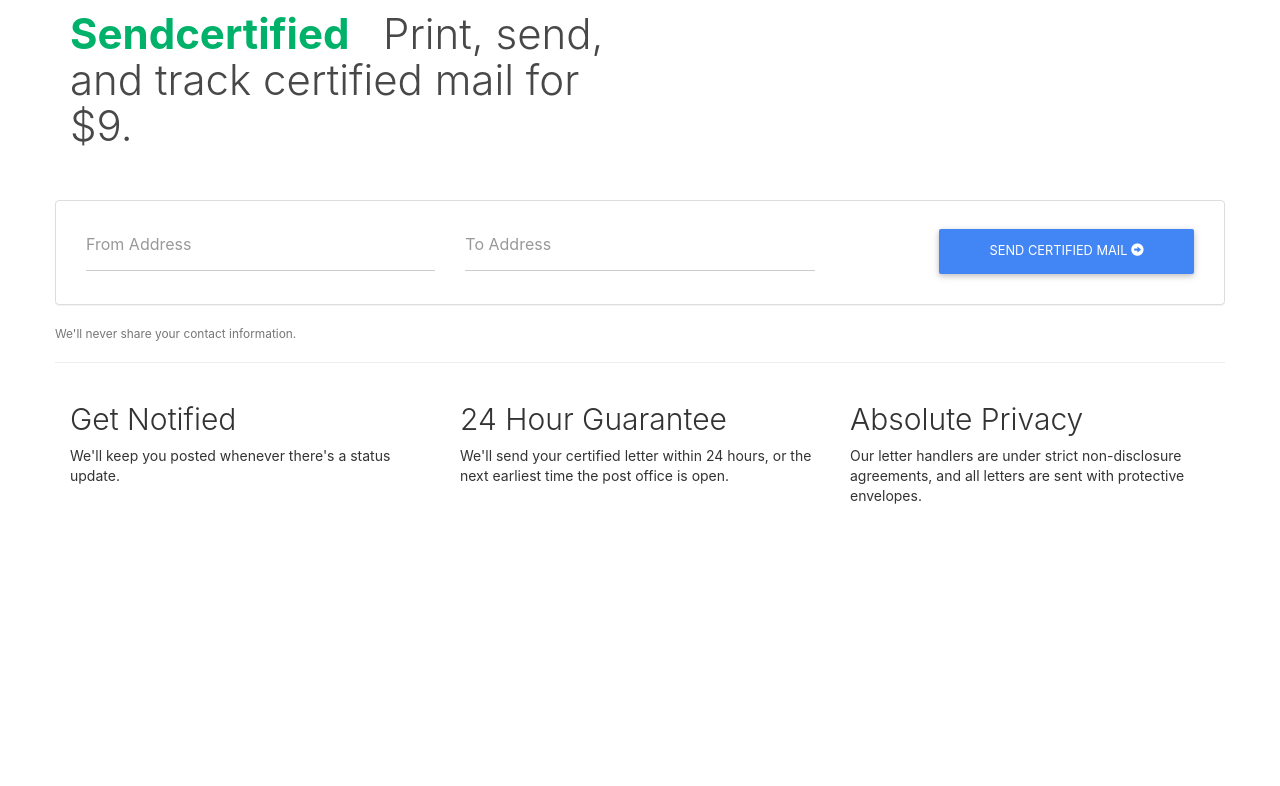
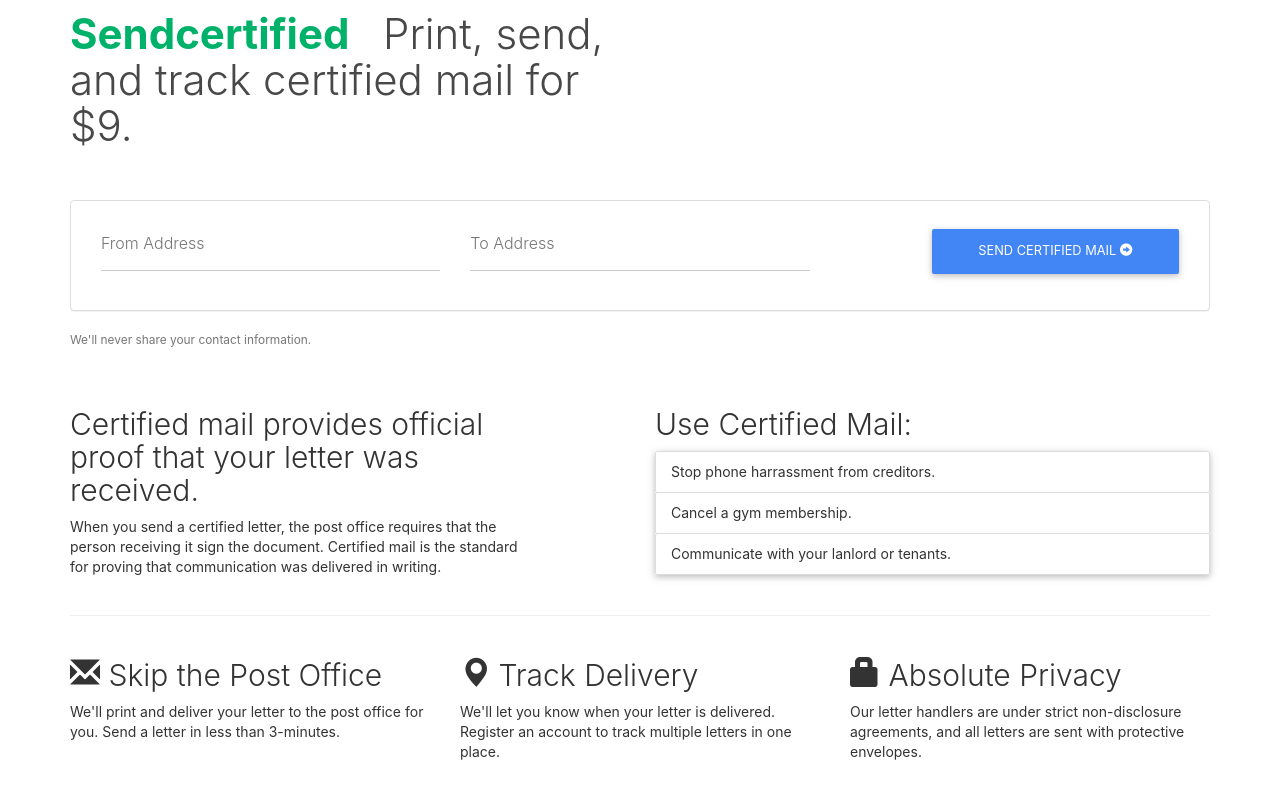
Before and after one commit to cweems/sendcertified, a Django app: page / in a window 1280 px wide. Shown: the part 199-985 px from the top of the page. Before the commit the page ends 703 px from the top, so only its background shows below. Run offline with Django 3.2, Linux system fonts and the light colour scheme; some libraries are stand-ins or nearby versions.

Commit message:
Home page text, fix tinymce session data

```diff
--- a/sendcertified/main/static/main/css/style.css
+++ b/sendcertified/main/static/main/css/style.css
@@ -86,3 +86,7 @@ label {
 .StripeElement--webkit-autofill {
   background-color: #fefde5 !important;
 }
+
+.mce-branding-powered-by {
+  display: none;
+}
--- a/sendcertified/main/static/main/js/script.js
+++ b/sendcertified/main/static/main/js/script.js
@@ -11,18 +11,25 @@ var componentForm = {
 function initAutocomplete() {
   // Create the autocomplete object, restricting the search to geographical
   // location types.
+  $('#from-field').focus(function(){
+    if(autocompleteFrom === undefined){
+      console.log('not defined');
       autocompleteFrom = new google.maps.places.Autocomplete(
         /** @type {!HTMLInputElement} */(document.getElementById('from-field')),
         {types: ['geocode']});
+        autocompleteFrom.addListener('place_changed', fillInFromAddress);
+    }
+  })
 
+  $('#to-field').focus(function(){
+    if(autocompleteTo === undefined){
       autocompleteTo = new google.maps.places.Autocomplete(
         /** @type {!HTMLInputElement} */(document.getElementById('to-field')),
         {types: ['geocode']});
 
-  // When the user selects an address from the dropdown, populate the address
-  // fields in the form.
-  autocompleteFrom.addListener('place_changed', fillInFromAddress);
         autocompleteTo.addListener('place_changed', fillInToAddress);
+    }
+  })
 }
 
 function fillInFromAddress() {
--- /dev/null
+++ b/sendcertified/main/templates/homepage/features.html
@@ -0,0 +1,15 @@
+<div class="col-md-12">
+  <hr>
+</div>
+<div class="col-md-4">
+  <h2><span class="glyphicon glyphicon-envelope" aria-hidden="true"></span> Skip the Post Office</h2>
+  <p>We'll print and deliver your letter to the post office for you. Send a letter in less than 3-minutes.</p>
+</div>
+<div class="col-md-4">
+  <h2><span class="glyphicon glyphicon-map-marker" aria-hidden="true"></span> Track Delivery</h2>
+  <p>We'll let you know when your letter is delivered. Register an account to track multiple letters in one place.</p>
+</div>
+<div class="col-md-4">
+  <h2><span class="glyphicon glyphicon-lock" aria-hidden="true"></span> Absolute Privacy</h2>
+  <p>Our letter handlers are under strict non-disclosure agreements, and all letters are sent with protective envelopes.</p>
+</div>
--- /dev/null
+++ b/sendcertified/main/templates/homepage/whycertified.html
@@ -0,0 +1,12 @@
+<div class="col-md-5">
+  <h2>Certified mail provides official proof that your letter was received.</h2>
+  <p>When you send a certified letter, the post office requires that the person receiving it sign the document. Certified mail is the standard for proving that communication was delivered in writing.</p>
+</div>
+<div class="col-md-offset-1 col-md-6">
+  <h2>Use Certified Mail:</h2>
+  <ul class="list-group">
+    <li class="list-group-item">Stop phone harrassment from creditors.</li>
+    <li class="list-group-item">Cancel a gym membership.</li>
+    <li class="list-group-item">Communicate with your lanlord or tenants.</li>
+  </ul>
+</div>
--- a/sendcertified/main/templates/index.html
+++ b/sendcertified/main/templates/index.html
@@ -11,18 +11,19 @@
     <br>
     <br>
     <div class="row">
+      <div class="col-md-12">
         <div class="panel panel-default">
           <div class="panel-body">
             <div class="col-md-4">
-              <div class="form-group">
-                <label class="hidden" for="from-field">From Address</label>
-                <input type="text" class="form-control" id="from-field" aria-describedby="emailHelp" placeholder="From Address">
+                <div class="md-form">
+                  <input type="text" class="form-control" id="from-field">
+                  <label for="from-field">From Address</label>
                 </div>
             </div>
             <div class="col-md-4">
-              <div class="form-group">
-                <label class="hidden" for="to-field">To Address</label>
-                <input type="text" class="form-control" id="to-field" aria-describedby="emailHelp" placeholder="To Address">
+                <div class="md-form">
+                  <input type="text" class="form-control" id="to-field">
+                  <label for="to-field">To Address</label>
                 </div>
             </div>
             <div class="col-md-3 col-md-offset-1">
@@ -34,21 +35,17 @@
         </div>
         <small id="emailHelp" class="form-text text-muted">We'll never share your contact information.</small>
       </div>
+    </div>
+    <br>
+    <br>
     <div class="row">
-      <hr>
-      <div class="col-md-4">
-        <h2>Get Notified</h2>
-        <p>We'll keep you posted whenever there's a status update.</p>
+      {% include "homepage/whycertified.html" %}
     </div>
-      <div class="col-md-4">
-        <h2>24 Hour Guarantee</h2>
-        <p>We'll send your certified letter within 24 hours, or the next earliest time the post office is open.</p>
+
+    <div class="row">
+      {% include "homepage/features.html" %}
     </div>
-      <div class="col-md-4">
-        <h2>Absolute Privacy</h2>
-        <p>Our letter handlers are under strict non-disclosure agreements, and all letters are sent with protective envelopes.</p>
-      </div>
-    </div>
+
   <form id="initial_address" action="." method="post">
     {% csrf_token %}
     {{ form.as_p }}
--- a/sendcertified/main/views.py
+++ b/sendcertified/main/views.py
@@ -19,7 +19,6 @@ def address_details(request):
         if form.is_valid():
             for item in form.cleaned_data:
                 request.session['address'][item] = form.cleaned_data[item]
-            print(request.session['address'])
             return HttpResponseRedirect(reverse('draft-letter'))
 
     if request.session['address']:
@@ -29,11 +28,22 @@ def address_details(request):
     return render(request, 'orderform/address_details.html', {'form': form, 'main_address': main_address})
 
 def draft_letter(request):
-    form = DocumentEditor()
+    initial = {'letter': request.session.get('letter', None)}
+    letter = initial['letter']
+    form = DocumentEditor(request.POST or None, initial=letter)
+    if request.method == 'POST':
+        if form.is_valid():
+            print('FORM VALID')
+            request.session['letter'] = form.cleaned_data
+            return HttpResponseRedirect(reverse('payment'))
     return render(request, 'orderform/draft_letter.html', {'form': form})
 
 def payment(request):
-    return render(request, 'orderform/payment.html')
+    if request.session['address']:
+        address = request.session['address']
+    if request.session['letter']:
+        letter = request.session['letter']
+    return render(request, 'orderform/payment.html', {'address': address, 'letter': letter})
 
 def submit_mail_order(request):
     form = AddressDetails(request.POST)
```
Also changed, not shown: sendcertified/main/templates/orderform/draft_letter.html (+5 -5 lines), sendcertified/main/templates/orderform/payment.html (+23 -1 lines). Lines whose indentation alone changed are shown as unchanged.
